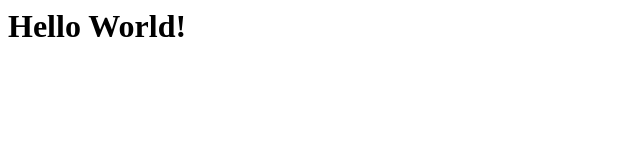
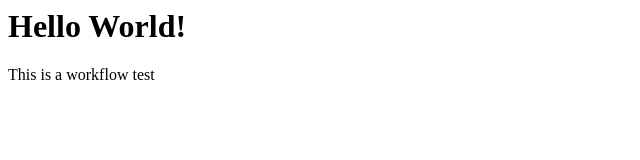
Before and after one commit to Kinenystuen/workflow, a plain HTML site: page index.html in a window 1280 px wide. Shown: the whole page, without its empty margins (0-640 px from the left). Drawn offline with Linux system fonts and the light colour scheme.

Commit message:
Update index.html

```diff
--- a/index.html
+++ b/index.html
@@ -4,5 +4,6 @@
 </head>
 <body>
   <h1>Hello World!</h1>
+  <p>This is a workflow test</p>
 </body>
 </html>
```
